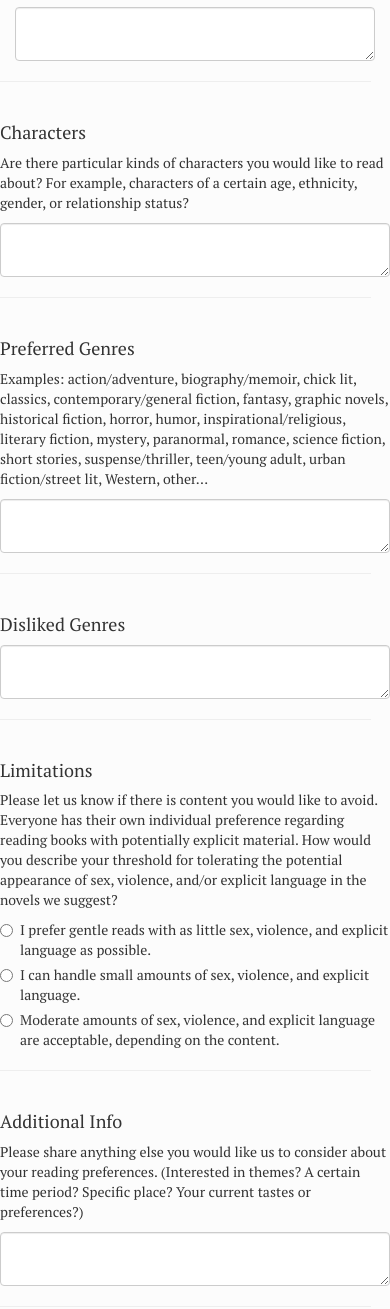
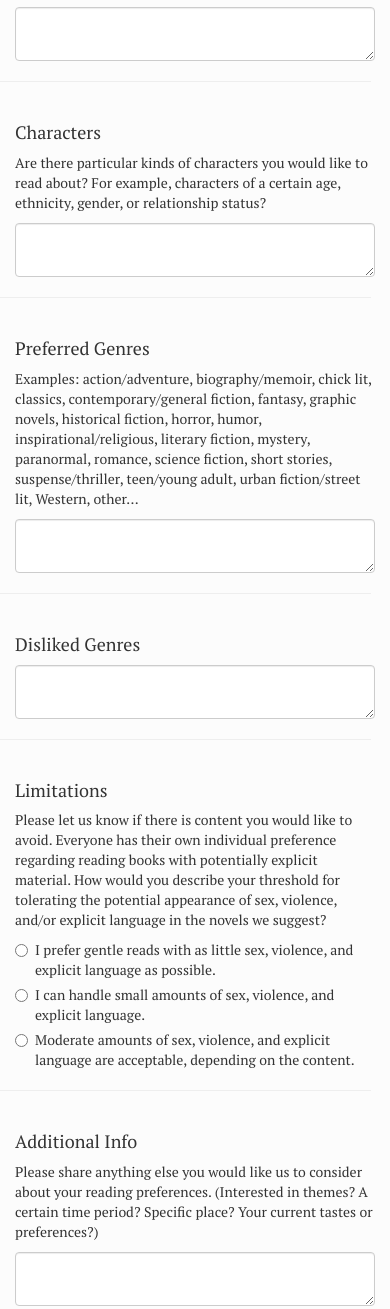
Before and after one commit to michael-krebs/library-app, a website: page index.html in a window 390 px wide. Shown: the part 1410-2719 px from the top of the page. Drawn offline with nearby package versions, Linux system fonts and the light colour scheme.

Commit message:
making stuff responsive

```diff
--- a/index.html
+++ b/index.html
@@ -85,17 +85,24 @@
 					<textarea class="form-control" id="disliked" name="disliked" rows="2"></textarea>
 				</div>
 				<hr>
+				<div class="col-sm-12">
 				<h4>Characters</h4>
 				<p>Are there particular kinds of characters you would like to read about? For example, characters of a certain age, ethnicity, gender, or relationship status?</p>
 				<textarea class="form-control" id="characters" name="characters" rows="2"></textarea>
+				</div>
 				<hr>
+				<div class="col-sm-12">
 				<h4>Preferred Genres</h4>
 				<p>Examples: action/adventure, biography/memoir, chick lit, classics, contemporary/general fiction, fantasy, graphic novels, historical fiction, horror, humor, inspirational/religious, literary fiction, mystery, paranormal, romance, science fiction, short stories, suspense/thriller, teen/young adult, urban fiction/street lit, Western, other...</p>
 				<textarea class="form-control" id="preferredGenres" name="preferredGenres" rows="2"></textarea>
+				</div>
 				<hr>
+				<div class="col-sm-12">
 				<h4>Disliked Genres</h4>
 				<textarea class="form-control" id="dislikedGenres" name="dislikedGenres" rows="2"></textarea>
+				</div>
 				<hr>
+				<div class="col-sm-12">
 				<h4>Limitations</h4>
 				<p>Please let us know if there is content you would like to avoid. Everyone has their own individual preference regarding reading books with potentially explicit material.  How would you describe your threshold for tolerating the potential appearance of sex, violence, and/or explicit language in the novels we suggest?</p>
 				<div class="radio">
@@ -113,10 +120,13 @@
 						<input type="radio" name="limitRadios" value="Moderate sex/violence/language acceptable"> Moderate amounts of sex, violence, and explicit language are acceptable, depending on the content.
 					</label>
 				</div>
+				</div>
 				<hr>
+				<div class="col-sm-12">
 				<h4>Additional Info</h4>
 				<p>Please share anything else you would like us to consider about your reading preferences. (Interested in themes? A certain time period? Specific place? Your current tastes or preferences?)</p>
 				<textarea class="form-control" id="additionalInfo" name="additionalInfo" rows="2"></textarea>
+				</div>
 				<hr>
 				<!-- <button type="button" id="button" class="btn btn-primary btn-lg">Submit</button> -->
 				<input type="submit" id="button" name="button" class="btn btn-primary btn-lg" value="Submit">
```
Also changed, not shown: success.html (+1 -0 lines).
